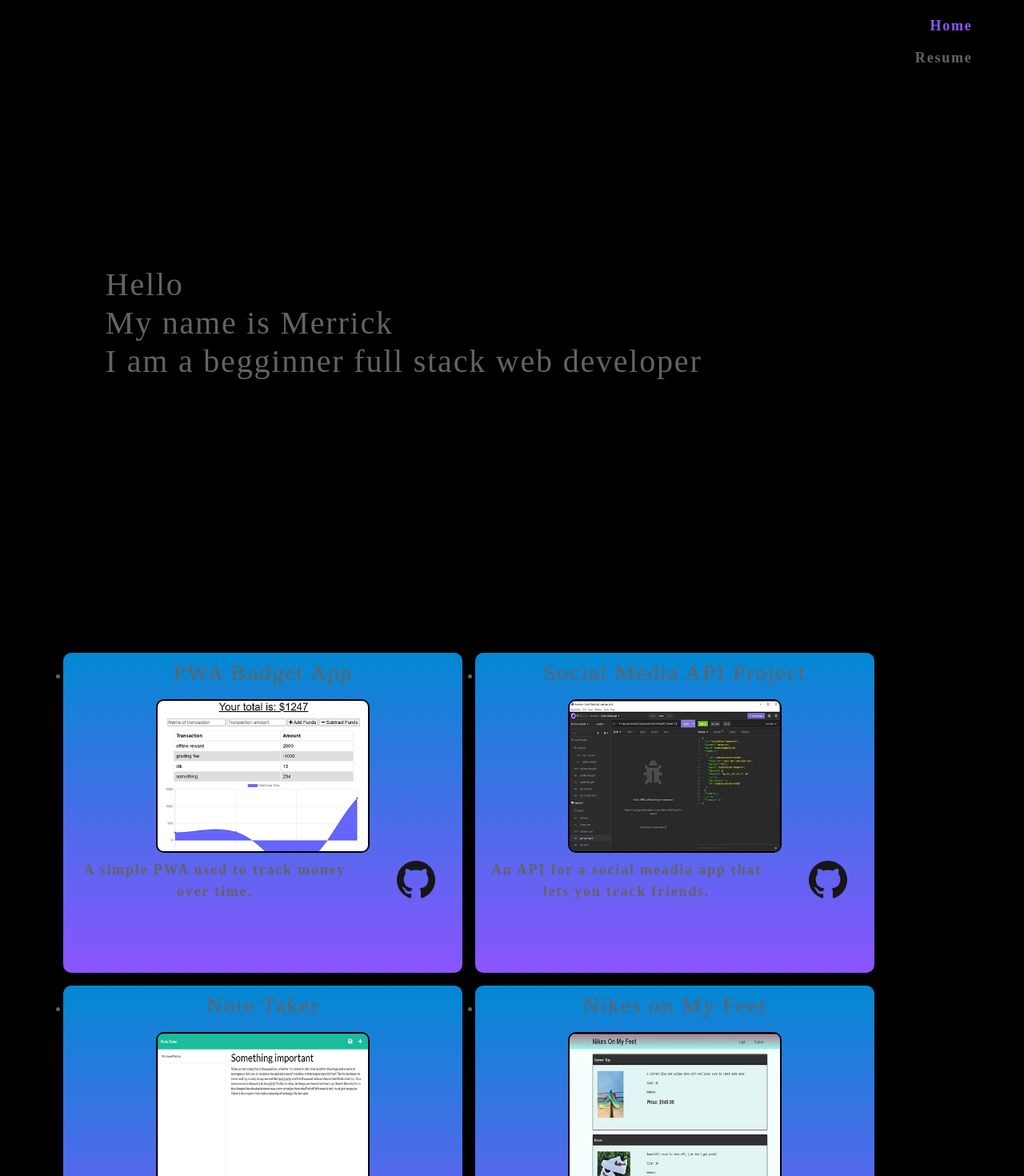
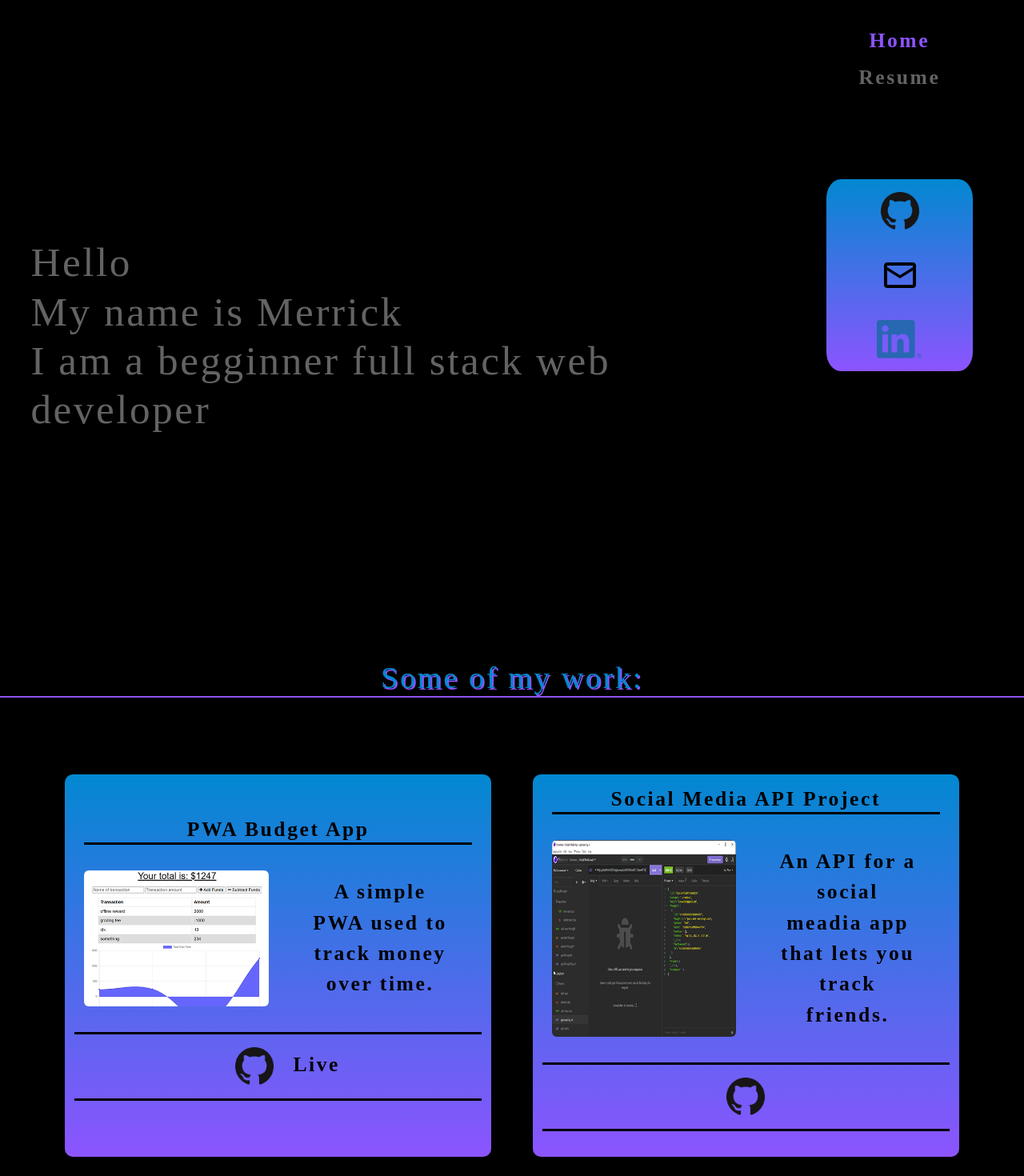
Before and after one commit to merrickwatts/Portfolio-2.0, a React (Create React App) app: page / in a window 1280 px wide. Shown: the top 1470 px of the page at 80% size. Built offline with nearby package versions, Linux system fonts and the light colour scheme.

Commit message:
some final changes to the homepage

```diff
--- a/src/App.js
+++ b/src/App.js
@@ -1,9 +1,7 @@
 import React, { useState, useEffect } from "react";
 import Home from "./components/Home Page";
 import Header from "./components/Header";
-import About from "./components/About";
 import Portfolio from "./components/portfolio";
-import Contact from "./components/Contact";
 import Resume from "./components/Resume";
 import "bootstrap/dist/css/bootstrap.min.css";
 
@@ -50,10 +48,10 @@ function App() {
   if (windowSize.innerWidth < 768) {
     //formating for smaller devices
     return (
-      <div className="main-holder" id="main-holder">
+      <div className="main-holder container-fluid text-center" id="main-holder">
         <div className="into-holder">
           <div className="row h-100">
-            <div className="col-12 small-nav">
+            <div className="col-12 small-nav justify-content-center">
               <Header
                 categories={categories}
                 setCurrentCategory={setCurrentCategory}
@@ -66,16 +64,16 @@ function App() {
             </div>
           </div>
         </div>
-        <Portfolio />
+        {currentCategory.name === "home" && <Portfolio />}
       </div>
     );
   } else {
     //format for larger screens
     return (
-      <div className="container main-holder" id="main-holder">
+      <div className="container-fluid main-holder text-center" id="main-holder">
         <div className="into-holder">
           <div className="row h-100">
-            <div className="col-10 h-100 d-flex justify-content-center">
+            <div className="col-10 d-flex justify-content-center">
               {currentCategory.name === "home" && <Home />}
               {currentCategory.name === "resume" && <Resume />}
             </div>
@@ -85,10 +83,45 @@ function App() {
                 setCurrentCategory={setCurrentCategory}
                 currentCategory={currentCategory}
               ></Header>
+              <div className="links row text-center">
+                <a
+                  href="https://github.com/merrickwatts"
+                  target="_blank"
+                  rel="noreferrer"
+                >
+                  <img
+                    src={require("./assets/images/GitHub-Mark-64px.png")}
+                    alt="Link to my GitHub"
+                    className="link-image hvr-bob"
+                  ></img>
+                </a>
+                <a
+                  href="mailto:merricklwatts@gmail.com"
+                  target="_blank"
+                  rel="noreferrer"
+                >
+                  <img
+                    src={require("./assets/images/icons8-mail-48.png")}
+                    alt="Link to send me and email"
+                    className="link-image hvr-bob"
+                  ></img>
+                </a>
+                <a
+                  href="https://linkedin.com/in/merrick-watts-9331241ab"
+                  target="_blank"
+                  rel="noreferrer"
+                >
+                  <img
+                    src={require("./assets/images/LI-In-Bug.png")}
+                    alt="Link to my LinkedIn"
+                    className="link-image hvr-bob"
+                  ></img>
+                </a>
+              </div>
             </div>
           </div>
         </div>
-        <Portfolio />
+        {currentCategory.name === "home" && <Portfolio />}
       </div>
     );
   }
--- a/src/components/Contact/index.js
+++ /dev/null
@@ -1,64 +0,0 @@
-//import validateEmail from "../../utils/helpers"
-import React, { useState } from "react";
-import Footer from "../Footer";
-
-function Contact() {
-  const [formInfo, setFormInfo] = useState("");
-
-  return (
-    <div>
-      <div className="containerBackdrop contact-form-holder px-2 py-2">
-        <div className="flex-row space-between">
-          <div>
-            <input
-              type="text"
-              name="name"
-              placeholder="Your Name"
-              required
-              className="my-1"
-              onChange={(e) => setFormInfo(e.target.name.value)}
-            />
-            <br />
-            <input
-              type="email"
-              name="txtEmail"
-              placeholder="Email"
-              required
-              className="my-1"
-              onChange={(e) => setFormInfo(e.target.email.value)}
-            />
-          </div>
-          <img
-            src={require("../../assets/images/noun-stamp-4312535.png")}
-            alt="A stamp"
-            className="stamp"
-          ></img>
-        </div>
-
-        <br />
-        <textarea
-          type="text"
-          name="message"
-          placeholder="Message"
-          required
-          className="my-1 message-input"
-          onChange={(e) => setFormInfo(e.target.text.value)}
-        />
-        <br />
-        <div className="flex-row align-right">
-          <img
-            src={require("../../assets/images/noun-arrow-2841222.png")}
-            alt="Submit"
-            className="stamp  hvr-bob"
-            onClick={console.log(setFormInfo)}
-          ></img>
-        </div>
-      </div>
-      <div className="footer-box my-2 py-2">
-        <Footer />
-      </div>
-    </div>
-  );
-}
-
-export default Contact;
--- a/src/components/portfolio/index.js
+++ b/src/components/portfolio/index.js
@@ -8,6 +8,7 @@ function Portfolio() {
       description: "A simple PWA used to track money over time.",
       imageSrc: "money-tracker",
       gitHubLink: "https://github.com/merrickwatts/Money-Tracker",
+      liveLink: "https://project-money-tracker.herokuapp.com/",
     },
     {
       name: "Social Media API Project",
@@ -22,11 +23,11 @@ function Portfolio() {
         "A simple note taking app to jot down your thoughts and come back to them later.",
       imageSrc: "note-taker",
       gitHubLink: "https://github.com/merrickwatts/Note-Taking-App",
+      liveLink: "https://project-note-taker-11.herokuapp.com/notes",
     },
     {
       name: "Nikes on My Feet",
-      description:
-        "A desplay site where you can view custom nike shoes and buy them if you like them.",
+      description: "A desplay site where you can view custom shoes.",
       imageSrc: "nikes-on-my-feet",
       gitHubLink: "https://github.com/merrickwatts/nikes-on-my-feet",
     },
@@ -36,6 +37,7 @@ function Portfolio() {
         "A group project where you can login, view, and share hikes with others.",
       imageSrc: "bit-trail",
       gitHubLink: "https://github.com/CalebLawver/Bit-Trail",
+      liveLink: "https://bit-trail.herokuapp.com/",
     },
     {
       name: "Employee Tracker",
@@ -46,19 +48,29 @@ function Portfolio() {
   ]);
 
   return (
-    <div>
-      <ul className="flex-row center-content">
+    <div className="container-fluid text-center">
+      <div className="row justify-content-center">
+        <h2 className="portfolio-title">Some of my work:</h2>
+      </div>
+      <div className="row justify-content-center">
         {projects.map((project) => (
-          <div className="containerBackdrop project-card my-2 mx-2 py-2 px-2">
-            <li className="">
-              <h3>{project.name}</h3>
+          <div className="containerBackdrop project-card col-10 col-md-5 justify-content-center d-flex flex-column">
+            <div className="container d-flex flex-grow-1 align-items-center">
+              <div className="row">
+                <div className="col-12">
+                  <h3 className="porject-title">{project.name}</h3>
+                </div>
+                <div className="col-md-6 col-12 d-flex">
                   <img
                     src={require(`../../assets/images/${project.imageSrc}.png`)}
                     alt="My Project"
-                className="project-photo my-2"
+                    className="project-photo img-fluid mx-auto rounded"
                   ></img>
-              <div className="flex-row space-between">
+                </div>
+                <div className="col-md-6 col-12">
                   <p className="project-description">{project.description}</p>
+                </div>
+                <div className="col-12 project-links">
                   <a href={project.gitHubLink} target="_blank" rel="noreferrer">
                     <img
                       src={require("../../assets/images/GitHub-Mark-64px.png")}
@@ -66,13 +78,24 @@ function Portfolio() {
                       className="link-image hvr-bob"
                     ></img>
                   </a>
+                  {project.liveLink && (
+                    <a
+                      className="d-inline"
+                      href={project.liveLink}
+                      target="_blank"
+                      rel="noreferrer"
+                    >
+                      Live
+                    </a>
+                  )}
                 </div>
-            </li>
+              </div>
+            </div>
           </div>
         ))}
-      </ul>
         <div className="footer-box py-2">
           <Footer />
+        </div>
       </div>
     </div>
   );
--- a/src/index.css
+++ b/src/index.css
@@ -15,6 +15,7 @@ main {
   --spacing-two: calc(1rem * 1.5);
   --spacing-five: calc(2.5rem);
   --image-size: calc(15vw);
+  justify-content: center
 }
 
 @import url('https://fonts.googleapis.com/css2?family=Joan&family=Open+Sans:wght@400;700&family=Staatliches&display=swap');
@@ -22,8 +23,6 @@ main {
 * {
   box-sizing: border-box;
   font-family: 'Staatliches';
-  margin: 0px;
-  padding: 0px;
 }
 
 html,
@@ -102,22 +101,49 @@ body {
   padding: 0;
   font-weight: 600;
   line-height: 1.5;
-  font-size: 18px;
+  font-size: 2vw;
   letter-spacing: 0.1em;
   background-color: var(--dark);
-  color: var(--light);
+  color: var(--dark);
+}
+
+.title {
+  padding: 0 3vw;
+  font-size: 4vw;
+  text-align: left;
+}
+
+.portfolio-title {
+  font-size: 3vw;
+  color: var(--primary);
+  text-shadow: 2px 2px var(--secondary);
+  border-bottom: 2px solid var(--secondary);
+  margin-bottom: 10vh;
+}
+
+.porject-title {
+  margin: 2vh 0;
+  font-size: 2vw;
+  font-weight: 600;
+  border-bottom: 3px solid var(--dark);
+  margin-bottom: 4vh;
+}
+
+.project-links {
+  border-bottom: 3px solid var(--dark);
+  border-top: 3px solid var(--dark);
+  margin: 4vh 0;
+  padding: 2vh 2vw;
 }
 
 .main-holder {
-  height: 200vh;
-  width: 100vw;
-  padding: 1vh 0;
-  margin: 0;
+  padding: 3vh 0;
 }
 
 .into-holder {
   height: 100vh;
   width: 95vw;
+  color: var(--light);
 }
 
 .nav-holder {
@@ -129,7 +155,7 @@ body {
   display: inline;
   text-align: center;
   margin-top: 1vh;
-  font-size: large;
+  font-size: 2vw;
 }
 
 
@@ -142,14 +168,27 @@ body {
   }
 
   .nav-list {
-    text-align: end;
+    text-align: center;
     margin-top: 1vh;
-    font-size: large;
+    font-size: 2vw;
   }
 
   .small-nav {
     height: 10vh;
   }
+}
+
+.links {
+  margin-top: 15vh;
+  max-width: fit-content;
+  margin-left: auto;
+  margin-right: auto;
+  background-image: linear-gradient(var(--primary), var(--secondary));
+  border-radius: 10%;
+}
+
+.links a {
+  padding: 2vh 0;
 }
 
 textarea {
@@ -254,20 +293,12 @@ textarea {
 }
 
 .project-card {
-  width: 45%;
-  min-height: 50vh;
+  margin: 2vh 2vw;
   border-radius: 10px;
 }
 
 .resume-holder {
   border-radius: 0 15px;
-}
-
-@media only screen and (max-width: 992px) {
-  .project-card {
-    max-width: 85%;
-    min-width: 75%;
-  }
 }
 
 .center-content {
@@ -276,10 +307,7 @@ textarea {
 }
 
 .project-photo {
-  max-height: var(--image-size);
-  height: auto;
-  border-radius: 10px;
-  border: var(--dark) solid 2px;
+  vertical-align: middle;
 }
 
 .stamp {
@@ -292,7 +320,7 @@ textarea {
 }
 
 .project-description {
-  max-width: 75%;
+  margin: 1vh 2vw;
 }
 
 .contact-form-holder {
@@ -304,18 +332,15 @@ textarea {
 }
 
 .footer-box {
-  width: 100%;
+  margin-top: 4vh;
+  width: 90%;
   background-image: linear-gradient(45deg, var(--primary), var(--secondary));
 border-radius: 10px;
 }
 
 a {
-  border-radius: 5px;
-  color: var(--primary);
-  font-weight: 600;
-  padding: 2px 4px;
-  margin-left: -2px;
-  margin-right: -2px;
+  color: inherit;
+  text-decoration: inherit;
 }
 
 .navActive {
```
Lines whose indentation alone changed are shown as unchanged.
